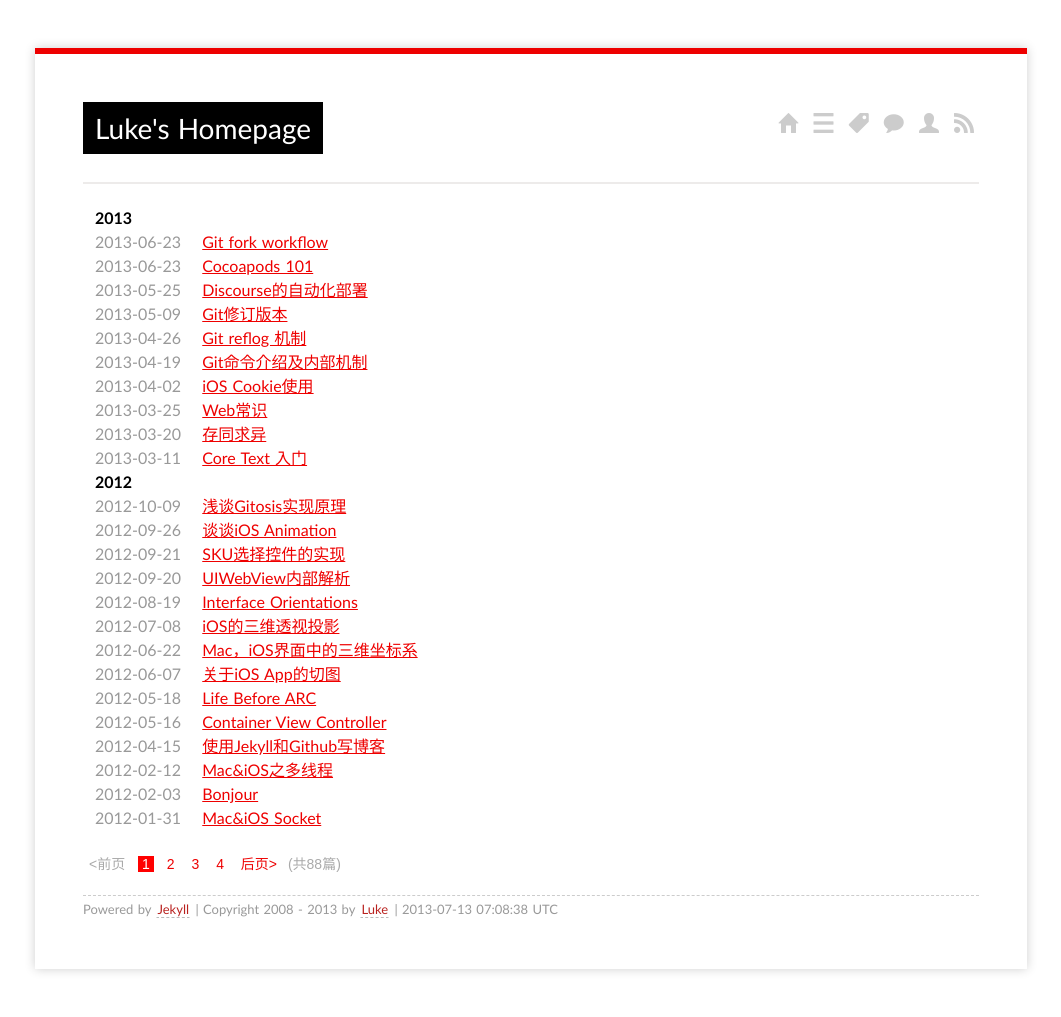
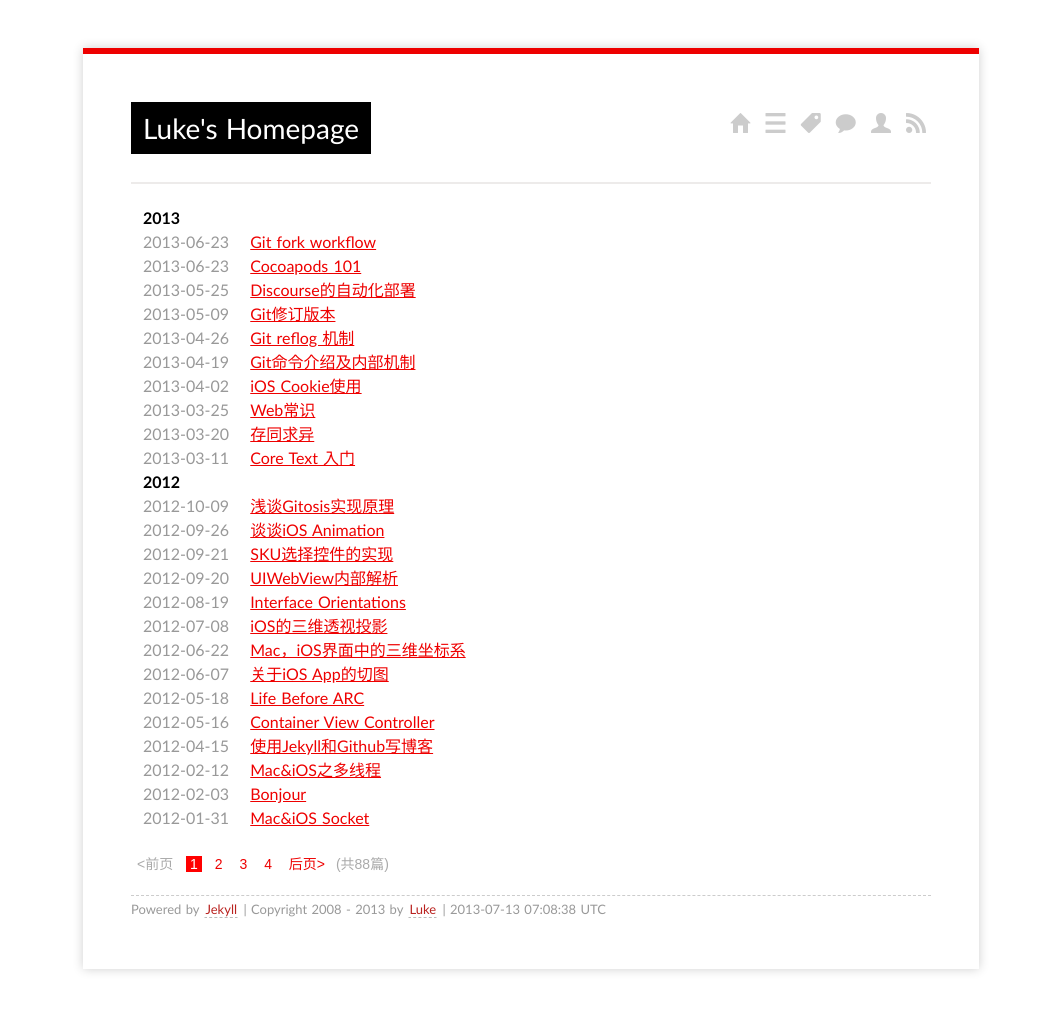
Before and after one commit to bjzhang/bjzhang.github.io, a Jekyll site: the page built from index.html, in a window 1280 px wide. Shown: the whole page, without its empty margins (109-1170 px from the left). Built offline with Jekyll 4.4.1, drawn with Linux system fonts in a browser that asks for light colours; some web fonts are replaced; Markdown is read by kramdown in place of the engine named in the settings; the list of posts is cut into pages by our own code.

Commit message:
调整最大宽度

```diff
--- a/media/css/screen.css
+++ b/media/css/screen.css
@@ -64,7 +64,7 @@ body{
 body>div {
     width: 70%;
     min-width: 32em;
-    max-width: 60em;
+    max-width: 50em;
     padding: 3em 3em 1.5em;
     margin: 3em auto;
     background-color: #fff;
```
